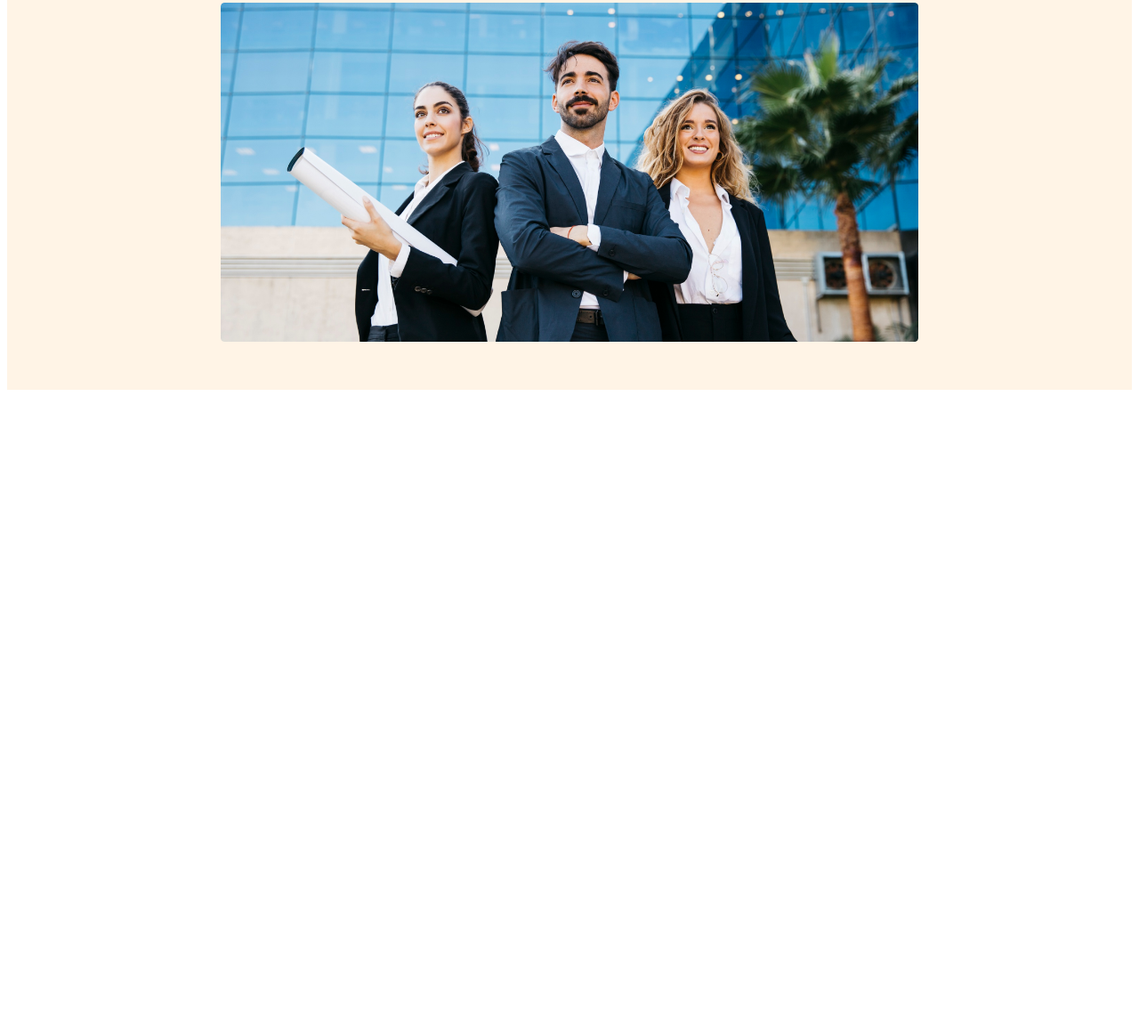
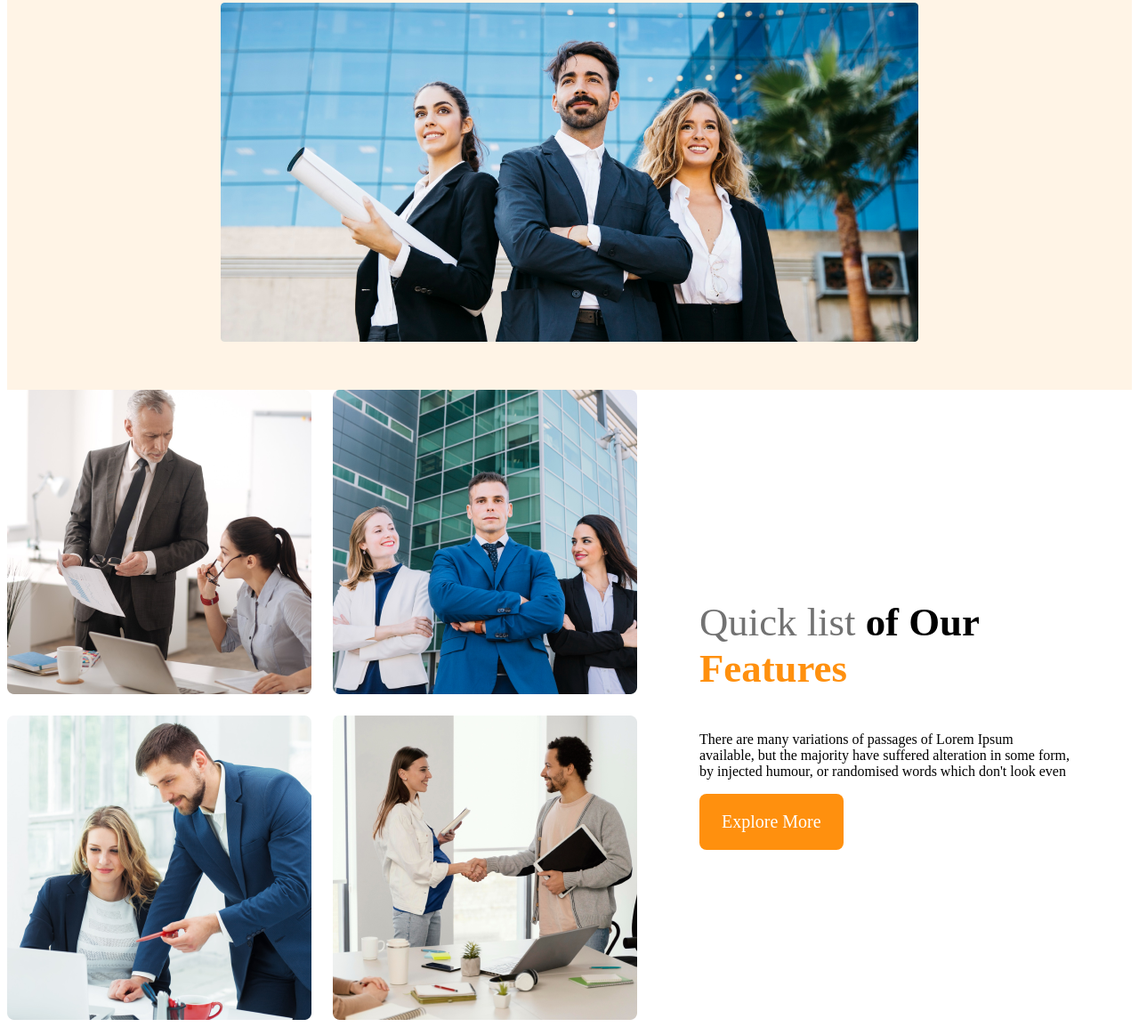
Before and after one commit to alzamo12/g3-architect-website, a plain HTML site: page index.html in a window 1280 px wide. Shown: the part 608-1762 px from the top of the page at 89% size. Before the commit the page ends 1054 px from the top, so only its background shows below. Drawn offline with Linux system fonts and the light colour scheme.

Commit message:
features adde

```diff
--- a/index.html
+++ b/index.html
@@ -32,6 +32,28 @@
         </div>
     </header>
     <main>
+        <!-- features section  -->
+        <section class="team-container">
+            <div class="team-img-container">
+                <img src="images/team1.png" alt="">
+                <img src="images/team2.png" alt="">
+                <img src="images/team3.png" alt="">
+                <img src="images/team4.png" alt="">
+            </div>
+            <div class="team-content">
+                <h3 class="team-title">
+                   <span class="quick-list"> Quick list</span> <span>of Our</span> <span class="text-features">Features</span>
+                </h3>
+                <p class="team-description">
+                    There are many variations of passages of
+                     Lorem Ipsum available, but the majority
+                     have suffered alteration in some form,
+                     by injected humour, or randomised words
+                     which don't look even
+                </p>
+                <button class="btn-primary">Explore More</button>
+            </div>
+        </section>
 
     </main>
     <footer>
--- a/styles/architect.css
+++ b/styles/architect.css
@@ -89,3 +89,37 @@ nav li a {
         padding: 50px;
     }
 }
+
+/* main styles */
+
+main {
+    max-width: 1440px;
+    margin: 0 auto;
+}
+
+/* teams styles  */
+
+.team-container {
+    display: flex;
+    align-items: center;
+}
+.team-img-container {
+    display: grid;
+    grid-template-columns: repeat(2, 1fr);
+    gap: 1.5rem;
+}
+.team-content {
+    padding-right: 70px;
+    padding-left: 70px;
+}
+.team-title {
+    font-size: 2.8rem;
+}
+.team-title .quick-list {
+    color: #727272;
+    font-weight: 500;
+}
+.team-title .text-features {
+    color: #FF900E;
+    font-weight: 700;
+}
```
